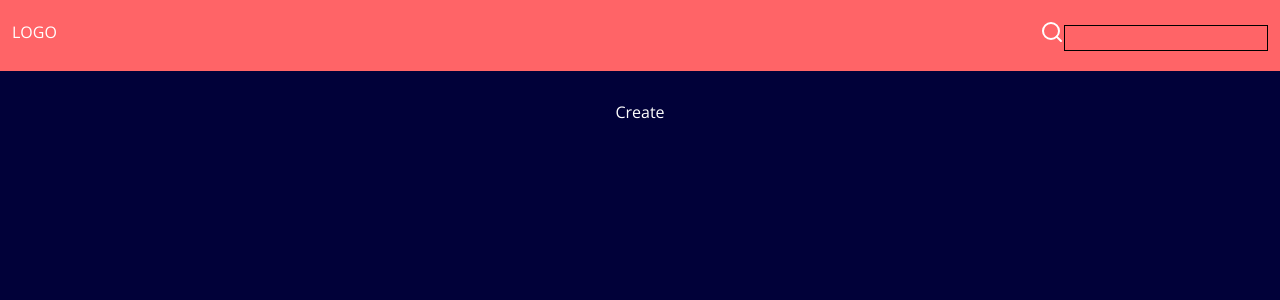
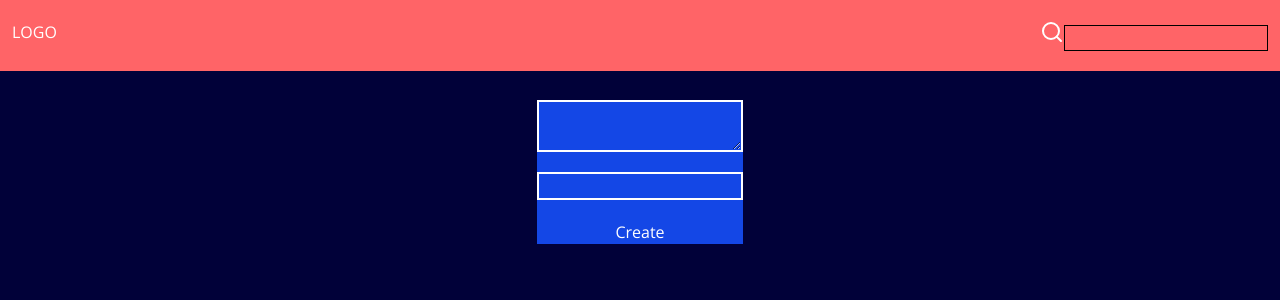
Before and after one commit to scmo-1/ShuiApp, a React (Vite) app in the folder frontend/: page /note/create in a window 1280 px wide. Shown: the top 300 px of the page. Built offline with nearby package versions, Linux system fonts and the light colour scheme.

Commit message:
add api fetch functions. add base logic for createNote page

```diff
--- a/frontend/src/AppRoutes.jsx
+++ b/frontend/src/AppRoutes.jsx
@@ -2,6 +2,7 @@ import React from "react";
 import { Route, Routes } from "react-router-dom";
 import Layout from "./Layout";
 import NotesPage from "./pages/NotesPage";
+import SingleNotePage from "./pages/SingleNotePage";
 
 function AppRoutes() {
   return (
@@ -10,7 +11,7 @@ function AppRoutes() {
         <Route index element={<NotesPage />} />
         <Route path="note">
           <Route path=":id" element={<div>NOTE</div>} />
-          <Route path="create" element={<div>Create</div>} />
+          <Route path="create" element={<SingleNotePage />} />
         </Route>
       </Route>
     </Routes>
--- a/frontend/src/pages/NotesPage.jsx
+++ b/frontend/src/pages/NotesPage.jsx
@@ -1,6 +1,6 @@
 import React from "react";
 import Note from "../components/Note";
-import { getAllNotes } from "../utils/api";
+import { getAllNotes, createNote } from "../utils/api";
 import { useEffect, useState } from "react";
 
 function NotesPage() {
@@ -10,6 +10,7 @@ function NotesPage() {
   }, []);
 
   return (
+    <>
       <ul className="w-full flex flex-col gap-5 items-center">
         {items.length < 1 ? (
           <p>Loading</p>
@@ -27,6 +28,10 @@ function NotesPage() {
           ))
         )}
       </ul>
+      <a href="/note/create" className="border-2 border-white">
+        create
+      </a>
+    </>
   );
 }
 
--- a/frontend/src/pages/SingleNotePage.jsx
+++ b/frontend/src/pages/SingleNotePage.jsx
@@ -1,7 +1,36 @@
 import React from "react";
+import { useState, useEffect } from "react";
+import { createNote } from "../utils/api";
 
 function SingleNotePage() {
-  return <div>SingleNotePage</div>;
+  const [username, setUsername] = useState("");
+  const [note, setNote] = useState("");
+
+  const handleSubmit = async (event) => {
+    event.preventDefault();
+    const formData = { username, note };
+    const response = await createNote(formData);
+    console.log(response);
+  };
+  return (
+    <section className="bg-blue-700">
+      <form onSubmit={handleSubmit} className="flex flex-col gap-5">
+        <textarea
+          name="note"
+          className="border-2 border-white"
+          value={note}
+          onChange={(e) => setNote(e.target.value)}
+        ></textarea>
+        <input
+          type="text"
+          value={username}
+          onChange={(e) => setUsername(e.target.value)}
+          className="border-2 border-white"
+        />
+        <button type="submit">Create</button>
+      </form>
+    </section>
+  );
 }
 
 export default SingleNotePage;
--- a/frontend/src/utils/api.js
+++ b/frontend/src/utils/api.js
@@ -8,3 +8,23 @@ export const getAllNotes = async () => {
   const response = await api.get("/api/notes");
   return response.data;
 };
+
+export const getNoteById = async (query) => {
+  const response = await api.get(`/api/note/${query}`);
+  return response.data;
+};
+
+export const getNoteByName = async (query) => {
+  const response = await api.get(`/api/notes/user/${query}`);
+  return response.data;
+};
+
+export const createNote = async (data) => {
+  const response = await api.post("/api/note", data);
+  return response.data;
+};
+
+export const updateNote = async (data) => {
+  const response = await api.put("/api/note", data);
+  return response.data;
+};
```
Lines whose indentation alone changed are shown as unchanged.
